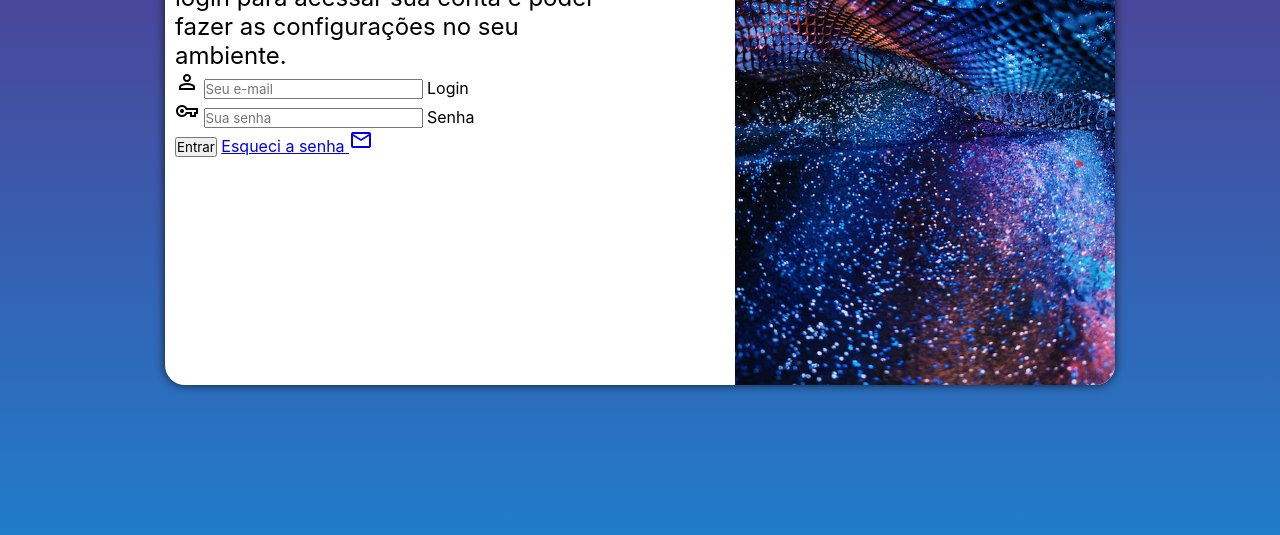
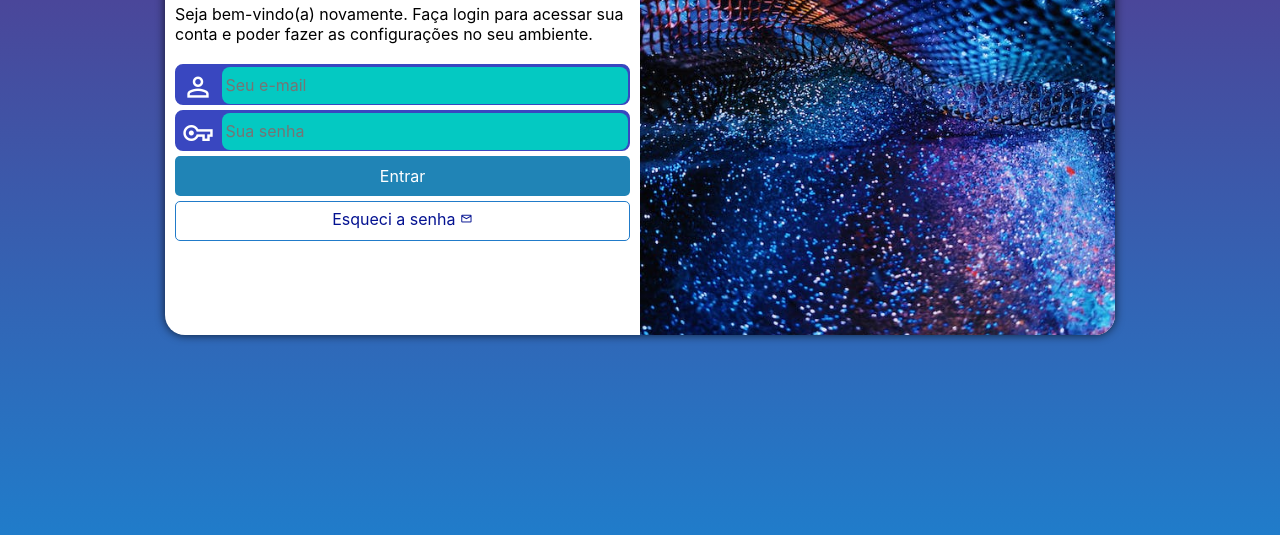
Before and after one commit to herellydjayson/projeto-login, a plain HTML site: page index.html in a window 1280 px wide. Shown: the part 265-800 px from the top of the page. Drawn offline with nearby package versions, Linux system fonts and the light colour scheme.

Commit message:
css animações

```diff
--- a/estilos/media-query.css
+++ b/estilos/media-query.css
@@ -4,6 +4,7 @@
 
     section#login {
         width: 80vw;
+        height: 350px;
     }
 
     section#login > div#imagem {
@@ -16,21 +17,18 @@
         float: right;
         width: 70%;
     }
-
-    div#formulario > p {
-        font-size: 1.3em;
-   }
 }
 
 @media  screen and (min-width: 992px) {
 
     section#login {
         width: 950px;
+        height: 400px;
     }
 
     section#login > div#imagem {
         float: right;
-        width: 40%;
+        width: 50%;
         height: 100%;
     }
 
@@ -39,7 +37,12 @@
         width: 50%;
     }
 
+    div#formulario > h1 {
+        font-size: 2em
+    }
+
     div#formulario > p {
-        font-size: 1.5em;
+        font-size: 1em;
+        margin: 20px 0px;
    }
 }
--- a/estilos/style.css
+++ b/estilos/style.css
@@ -29,15 +29,17 @@ main {
 
 section#login {
     background-color: white;
-    width: 300px;
-    height: 500px;
+    width: 250px;
+    height: 515px;
     border-radius: 20px;
     overflow: hidden;
     position: absolute;
+    box-shadow: 0px 0px 10px rgba(0, 0, 0, 0.726);
+
     top: 50%;
     left: 50%;
+
     transform: translate(-50%, -50%);
-    box-shadow: 0px 0px 10px rgba(0, 0, 0, 0.726);
     transition: width .3s, height .3s;
     transition-timing-function: ease;
 }
@@ -62,9 +64,85 @@ div#formulario > h1 {
 }
 
 div#formulario > h1 {
-      font-size: 2.5em;
+    font-size: 2em;
 }
 
 div#formulario > p {
-     font-size: 0.8em;
+    font-size: 1em;
 }
+
+form > div.campo {
+    background-color: #3947c0;
+    border:  2px solid #3947c0;
+    height: 41px;
+    border-radius: 8px;
+    margin: 5px 0px;
+}
+
+div.campo > label {
+    display: none;
+}
+
+div.campo > i {
+    color: white;
+    font-size: 2em;
+    width: 40px;
+    padding: 5px;
+}
+
+div.campo > input {
+    font-size: 1em;
+    background-color: #04c9c2;
+    font-size: 1em;
+    width: calc(100% - 45px);
+    height: 100%;
+    border: 0px;
+    border-radius: 8px;
+    padding: 4px;
+    transform: translateY(-12px);
+}
+
+div.campo > input:focus-within {
+    background-color: white;
+    border: none;
+}
+
+form > input[type=submit] {
+    display: block;
+    font-size: 1em;
+    width: 100%;
+    height: 40px;
+    background-color: #2084b6;
+    color: white;
+    border: none;
+    border-radius: 5px;
+    cursor: pointer;
+}
+
+form > input[type=submit]:hover {
+    background-color: #0653A4;
+    transition: 0.5s;
+}
+
+form > a.botao {
+    display: block;
+    text-align: center;
+    font-size: 1em;
+    width: 100%;
+    height: 40px;
+    padding-top: 7px;
+    margin-top: 5px;
+    background-color: white;
+    color: #041291;
+    border: 1px solid #217BC9;
+    border-radius: 5px;
+    text-decoration: none;
+}
+
+form > a.botao:hover {
+    background-color: #2084b6;
+}
+
+form > a.botao > i {
+    font-size: 0.8em;
+}
--- a/index.html
+++ b/index.html
@@ -30,7 +30,7 @@
                 <label for="isenha">Senha</label>
              </div>
              <input type="submit" value="Entrar">
-             <a href="esqueci.html">Esqueci a senha <i class="material-symbols-outlined">mail</i> </a>
+             <a href="esqueci.html" class="botao">Esqueci a senha <i class="material-symbols-outlined">mail</i> </a>
         </form>
         </div>
     </section>
```
